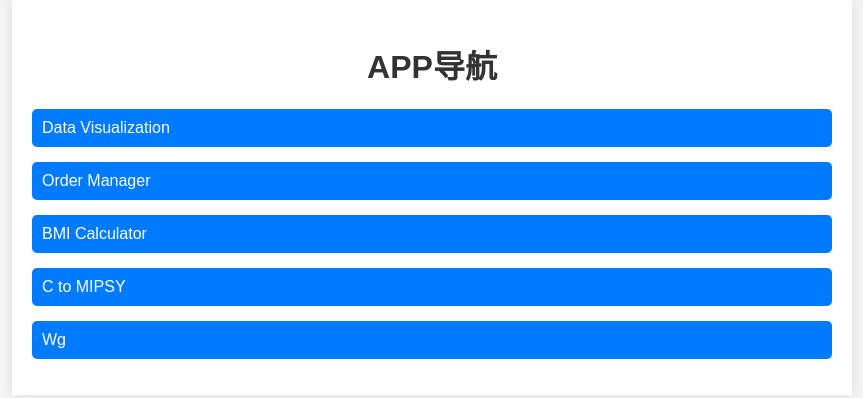
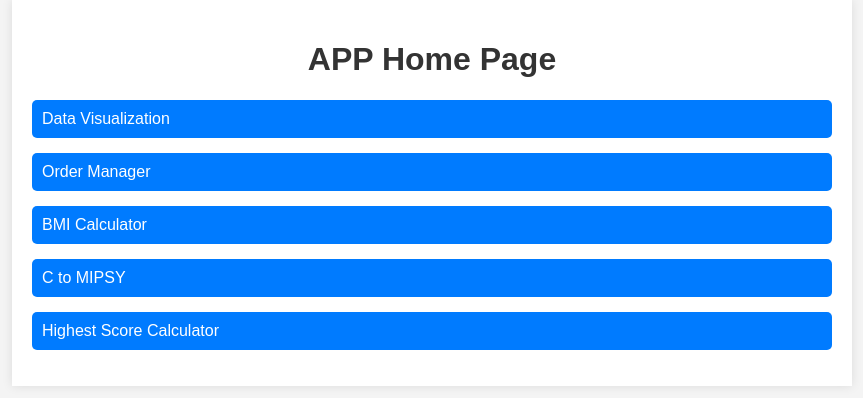
Before and after one commit to suncen07/suncen07.github.io, a plain HTML site: page app/index.html in a window 1280 px wide. Shown: the whole page, without its empty margins (208-1071 px from the left). Drawn offline with Linux system fonts and the light colour scheme.

Commit message:
Update index.html

```diff
--- a/app/index.html
+++ b/app/index.html
@@ -2,7 +2,7 @@
 <html lang="en"><head>
     <meta charset="UTF-8">
     <meta name="viewport" content="width=device-width, initial-scale=10.">
-    <title>APP导航页</title>
+    <title>APP Home Page</title>
     <style>
         body {
             font-family: Arial, sans-serif;
@@ -44,12 +44,12 @@
 </head>
 <body>
     <div class="container">
-        <h1>APP导航</h1>
+        <h1>APP Home Page</h1>
         <ul class="app-list">
             <li><a href="https://suncen07.github.io/app/datavis" target="_blank">Data Visualization</a></li>
             <li><a href="https://suncen07.github.io/app/order" target="_blank">Order Manager</a></li><li><a href="https://suncen07.github.io/app/bmi-calculator" target="_blank">BMI Calculator</a></li>
             <li><a href="https://suncen07.github.io/app/c-mipsy" target="_blank">C to MIPSY</a></li>
-        <li><a href="https://suncen07.github.io/app/wg" target="_blank">Wg</a></li></ul>
+            <li><a href="https://suncen07.github.io/app/score-check" target="_blank">Highest Score Calculator</a></li></ul>
     </div>
 
 </body></html>
```
